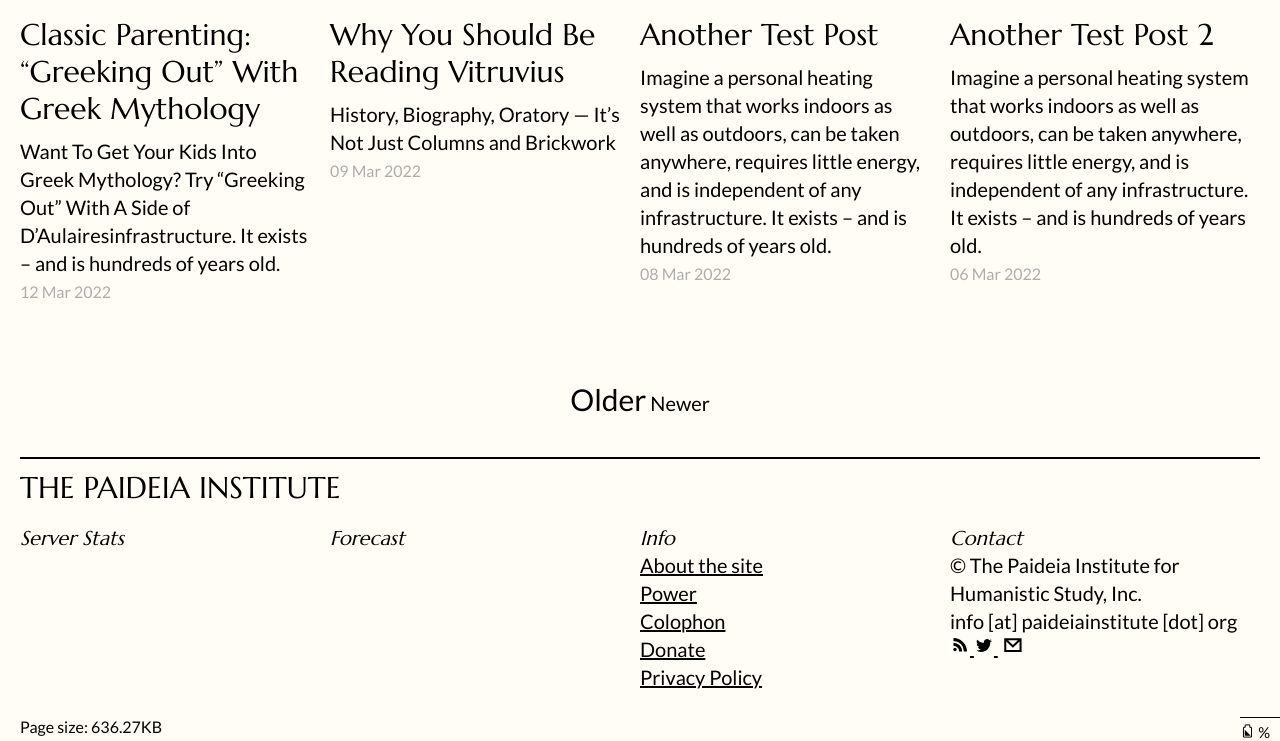
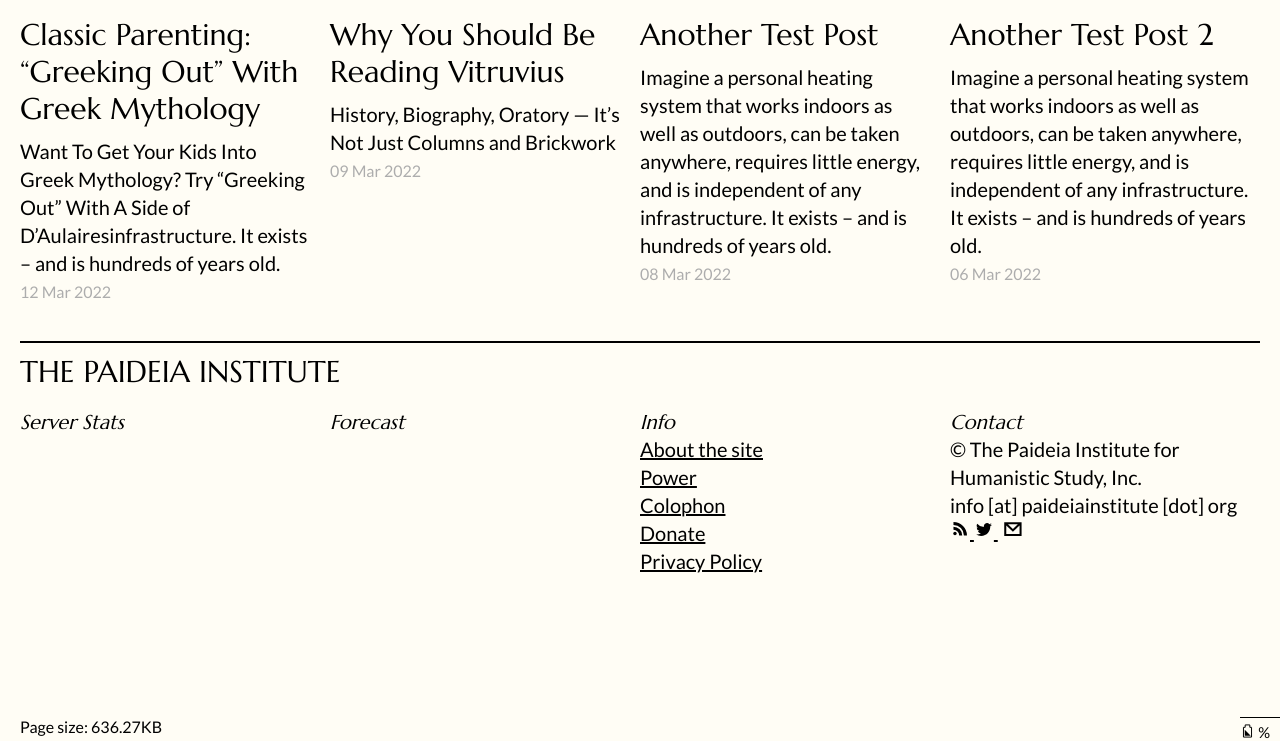
Before and after one commit to paidinst/paidinst.github.io, a Jekyll site: the page built from index.html, in a window 1280 px wide and 900 px high, scrolled down 1250 px, cut to the strip 159-900 px from the top of the window. Built offline with Jekyll 4.4.1, drawn with Linux system fonts in a browser that asks for light colours; the list of posts is cut into pages by our own code.

Commit message:
Update home.html

```diff
--- a/_layouts/home.html
+++ b/_layouts/home.html
@@ -39,7 +39,7 @@
       </section>
         <!-- /#content -->
 
-	<div class="paginator">
+	<!--<div class="paginator">
   {% if paginator.next_page %}
     <a class="pagination-item older" href="/page{{paginator.next_page}}/">Older</a>
   {% else %}
@@ -54,7 +54,7 @@
   {% else %}
     <span class="pagination-item newer">Newer</span>
   {% endif %}
-</div>
+</div>    -->
 
 
         {% include footer.html %}
```
